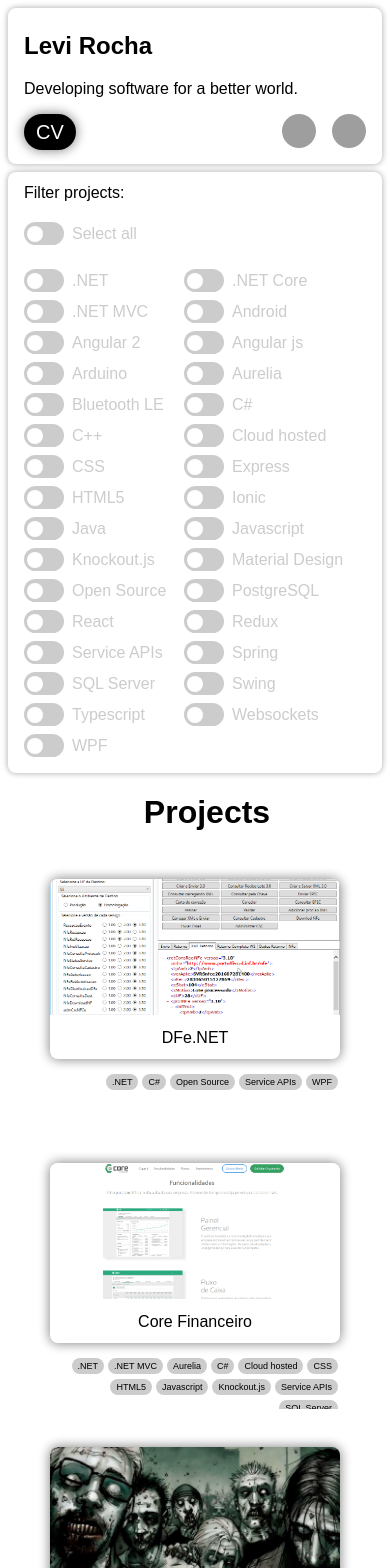
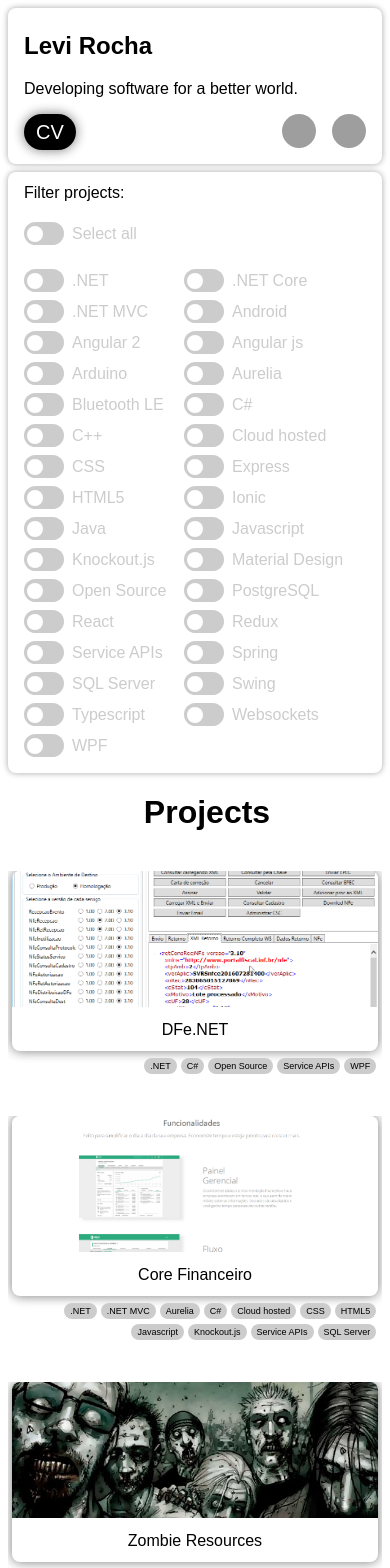
Before and after one commit to levi-rocha/pino.github.io, a React (Create React App) app: page / in a window 390 px wide. Shown: the top 1568 px of the page. Built offline with nearby package versions, Linux system fonts and the light colour scheme; grey boxes are pictures that could not be loaded.

Commit message:
adjusting new cards on mobile

```diff
--- a/src/components/project-card/ProjectCard.css
+++ b/src/components/project-card/ProjectCard.css
@@ -46,15 +46,21 @@
 }
 
 @media screen and (max-width: 900px) {
-    .project-card {
+    .card-container {
         margin: 8px;
     }
 }
 
 @media screen and (max-width: 550px) {
+    .card-container {
+        margin: 18px 0;
+        max-width: 100%;
+        min-width: 100%;
+        height: auto;
+        padding: 0;
+    }
     .project-card {
-        margin: 8px auto;
-        width: 100%;
+        width: 98%;
         box-shadow: 0 0 12px rgba(0,0,0,0.24), 0 0 12px rgba(0,0,0,0.32);
     }
     .project-card .image-port {
--- a/src/components/small-tag-list/SmallTagList.css
+++ b/src/components/small-tag-list/SmallTagList.css
@@ -5,3 +5,9 @@
     margin: 0;
     width: 290px;
 }
+
+@media screen and (max-width: 550px) {
+    .small-tag-list {
+        width: 98%;
+    }
+}
--- a/src/components/small-tag/SmallTag.css
+++ b/src/components/small-tag/SmallTag.css
@@ -25,3 +25,16 @@
     background-color: #eee;;
     color: black;
 }
+
+@media screen and (max-width: 550px) {
+    .small-tag:hover {
+        opacity: 1;
+        background-color: green;
+        color: white;
+    }
+
+    .small-tag.selected:hover {
+        background-color: green;
+        color: white;
+    }
+}
```
